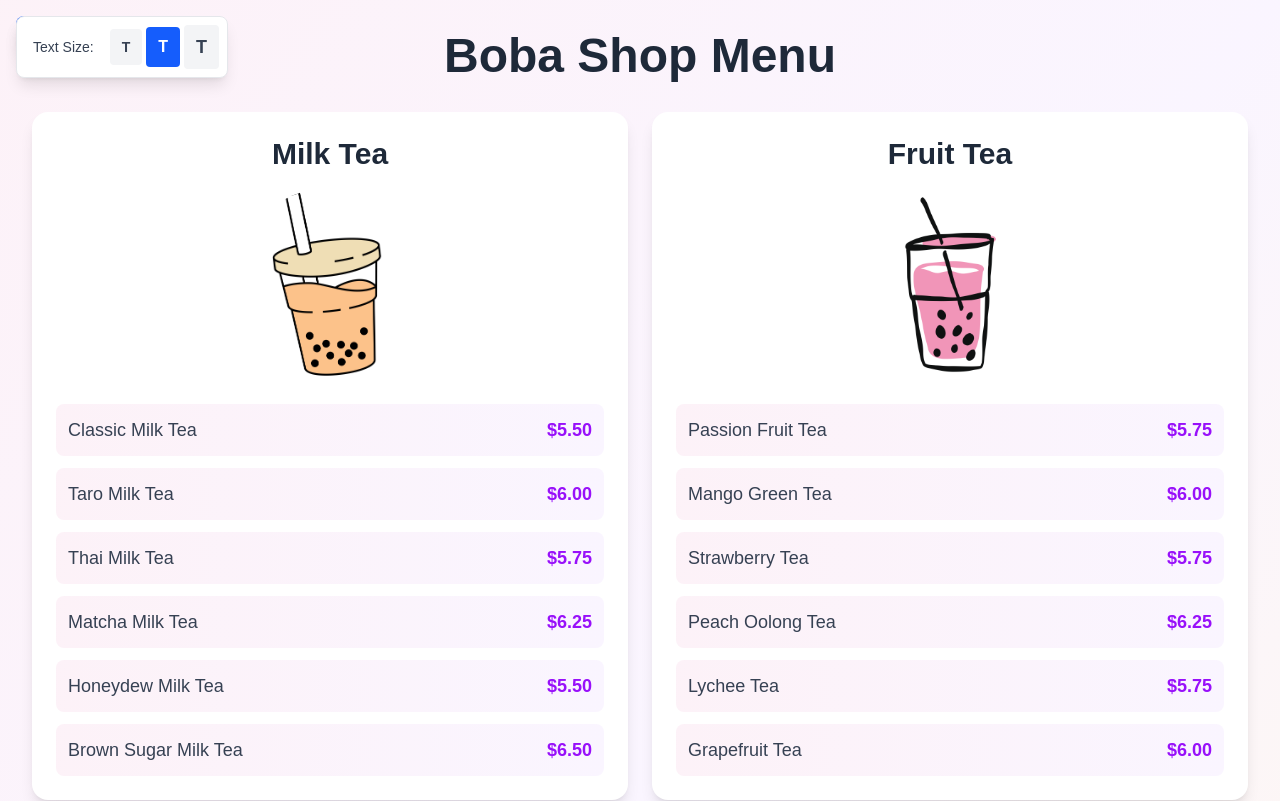
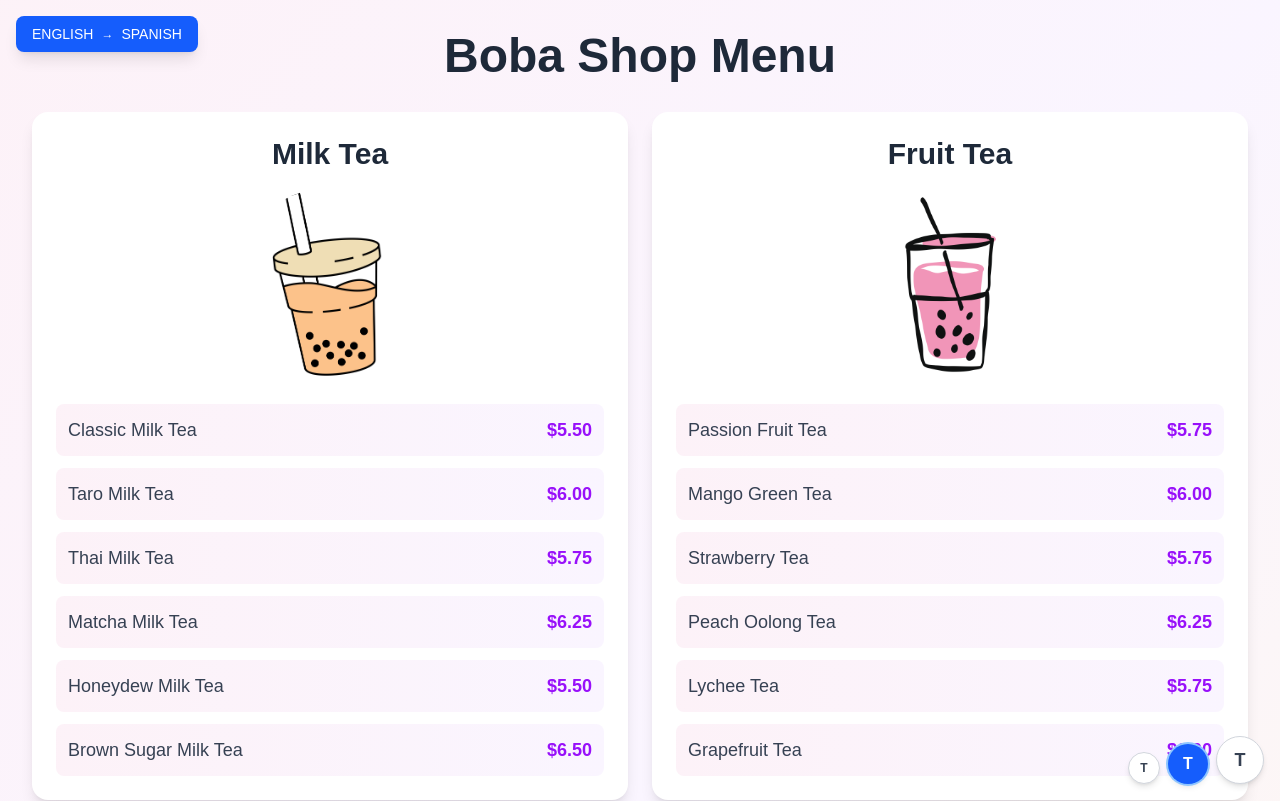
Before and after one commit to CSCE331-Fall2025-900-911/project3_gang_y0, a Next.js app in the folder my-app/: page / in a window 1280 px wide. Shown: the top 801 px of the page. Built offline with nearby package versions, Linux system fonts and the light colour scheme.

Commit message:
UI changes, 3 Ts, small medium large: Accessibility

```diff
--- a/my-app/src/components/TextSizeSelector.tsx
+++ b/my-app/src/components/TextSizeSelector.tsx
@@ -6,15 +6,13 @@ export default function TextSizeSelector() {
   const { textSize, setTextSize } = useTextSize();
 
   return (
-    <div className="fixed top-4 left-4 z-50 flex items-center gap-2 rounded-lg bg-white p-2 shadow-lg border border-gray-200">
-      <span className="text-sm font-medium text-gray-700 px-2">Text Size:</span>
-      <div className="flex gap-1 items-center">
+    <div className="fixed bottom-4 right-4 z-50 flex items-end gap-2">
       <button
         onClick={() => setTextSize('small')}
-          className={`px-3 py-2 rounded font-bold transition-colors text-sm ${
+        className={`w-8 h-8 rounded-full font-bold transition-all text-xs flex items-center justify-center shadow-md ${
           textSize === 'small'
-              ? 'bg-blue-600 text-white'
-              : 'bg-gray-100 text-gray-700 hover:bg-gray-200'
+            ? 'bg-blue-600 text-white ring-2 ring-blue-300'
+            : 'bg-white text-gray-700 hover:bg-gray-100 border border-gray-300'
         }`}
         aria-label="Small text size"
       >
@@ -22,10 +20,10 @@ export default function TextSizeSelector() {
       </button>
       <button
         onClick={() => setTextSize('medium')}
-          className={`px-3 py-2 rounded font-bold transition-colors text-base ${
+        className={`w-10 h-10 rounded-full font-bold transition-all text-base flex items-center justify-center shadow-md ${
           textSize === 'medium'
-              ? 'bg-blue-600 text-white'
-              : 'bg-gray-100 text-gray-700 hover:bg-gray-200'
+            ? 'bg-blue-600 text-white ring-2 ring-blue-300'
+            : 'bg-white text-gray-700 hover:bg-gray-100 border border-gray-300'
         }`}
         aria-label="Medium text size"
       >
@@ -33,16 +31,15 @@ export default function TextSizeSelector() {
       </button>
       <button
         onClick={() => setTextSize('large')}
-          className={`px-3 py-2 rounded font-bold transition-colors text-lg ${
+        className={`w-12 h-12 rounded-full font-bold transition-all text-lg flex items-center justify-center shadow-md ${
           textSize === 'large'
-              ? 'bg-blue-600 text-white'
-              : 'bg-gray-100 text-gray-700 hover:bg-gray-200'
+            ? 'bg-blue-600 text-white ring-2 ring-blue-300'
+            : 'bg-white text-gray-700 hover:bg-gray-100 border border-gray-300'
         }`}
         aria-label="Large text size"
       >
         T
       </button>
     </div>
-    </div>
   );
 }
```
Lines whose indentation alone changed are shown as unchanged.
